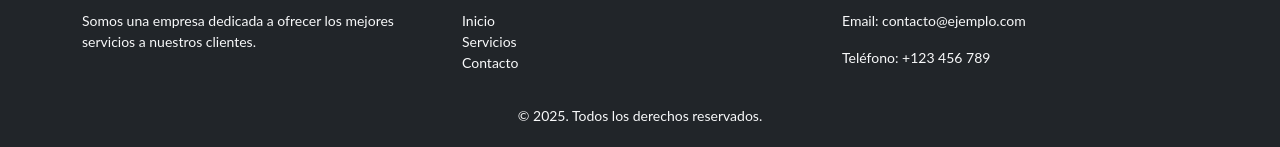
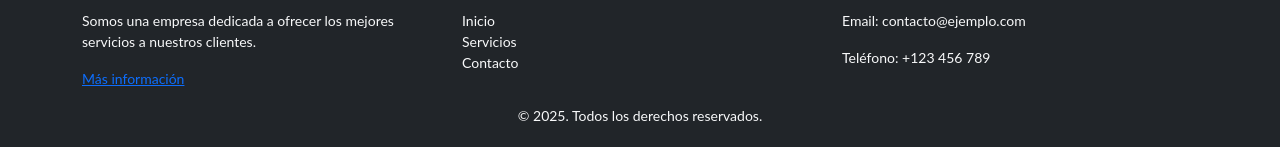
Before and after one commit to emmanuel-cruz-dev/proyecto-angular, an Angular app: page /products in a window 1280 px wide. Shown: the part 967-1114 px from the top of the page. Built offline with nearby package versions, Linux system fonts and the light colour scheme; no server answers.

Commit message:
agregando estilos al css principal del proyecto

```diff
--- a/src/app/footer/footer.component.html
+++ b/src/app/footer/footer.component.html
@@ -7,6 +7,7 @@
           Somos una empresa dedicada a ofrecer los mejores servicios a nuestros
           clientes.
         </p>
+        <a href="https://www.marval.com/lang=es"> Más información </a>
       </div>
       <div class="col-md-4">
         <h5>Enlaces útiles</h5>
--- a/src/styles.css
+++ b/src/styles.css
@@ -2,3 +2,12 @@
 *{
   overflow-x: hidden;
 }
+
+li{
+  list-style: none;
+}
+
+a{
+  text-decoration: none;
+  color: inherit;
+}
```
